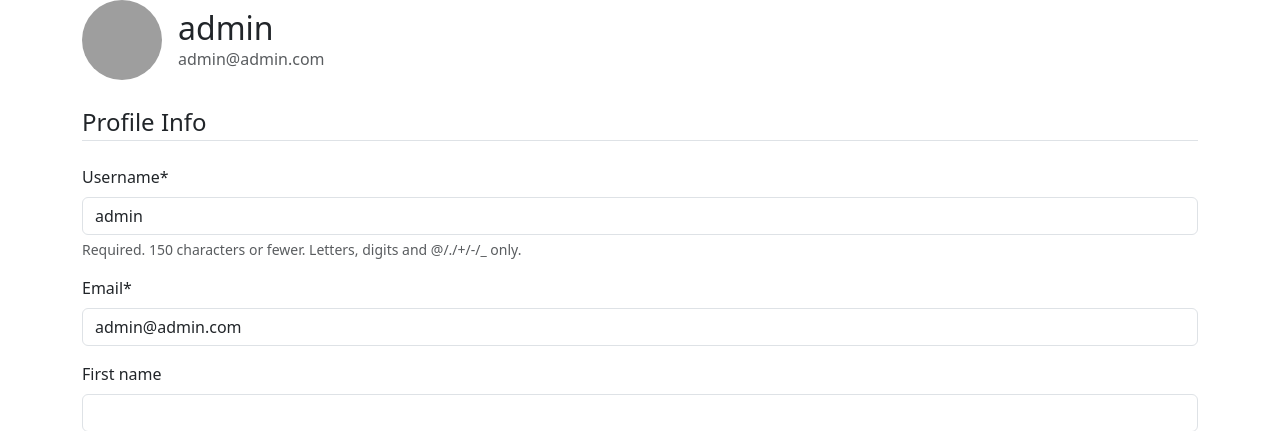
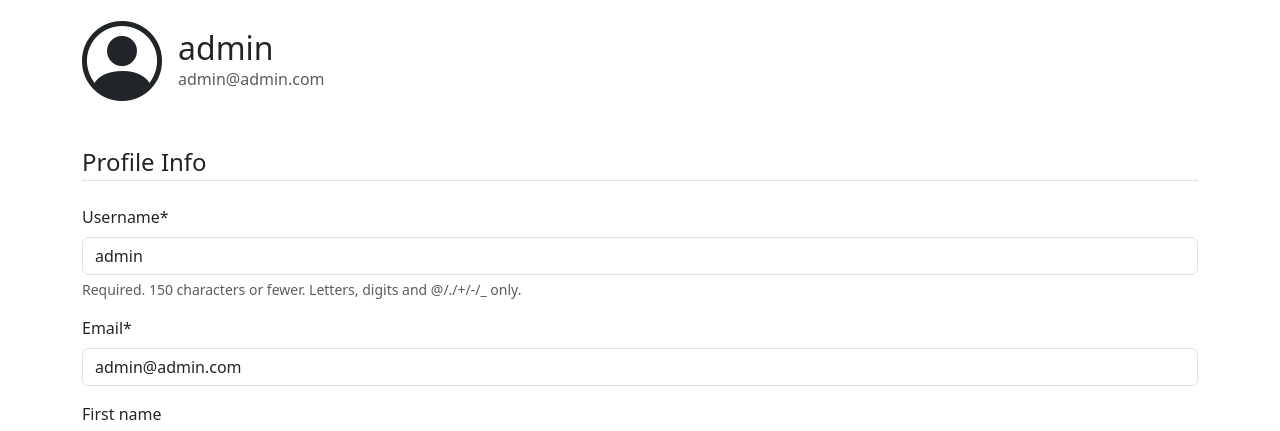
Before and after one commit to Damien62-dev/fitbrigade-django, a Django app: page /profile/ in a window 1280 px wide. Shown: the part 56-487 px from the top of the page. Run offline with Django 5.2, Linux system fonts and the light colour scheme; a user stored in the database is signed in; data comes from the database, SQL or seed files in the repository; some libraries are stand-ins or nearby versions; grey boxes are pictures that could not be loaded.

Commit message:
Fix profile picture — icon by default, upload optional

```diff
--- a/users/templates/users/profile.html
+++ b/users/templates/users/profile.html
@@ -7,8 +7,12 @@
 {% block content %}
 <div class="detail-card">
     <div class="d-flex align-items-center mb-4">
-        <img class="rounded-circle me-3" src="{% static 'images/default.png' %}" alt="Profile picture"
+        {% if 'profile_pics' in user.profile.image.name %}
+        <img class="rounded-circle me-3" src="{{ user.profile.image.url }}" alt="Profile picture"
             style="width: 80px; height: 80px; object-fit: cover;">
+        {% else %}
+        <i class="bi bi-person-circle me-3" style="font-size: 80px; color: var(--secondary-color);"></i>
+        {% endif %}
         <div>
             <h2 class="mb-0">{{ user.username }}</h2>
             <p class="text-muted mb-0">{{ user.email }}</p>
```
